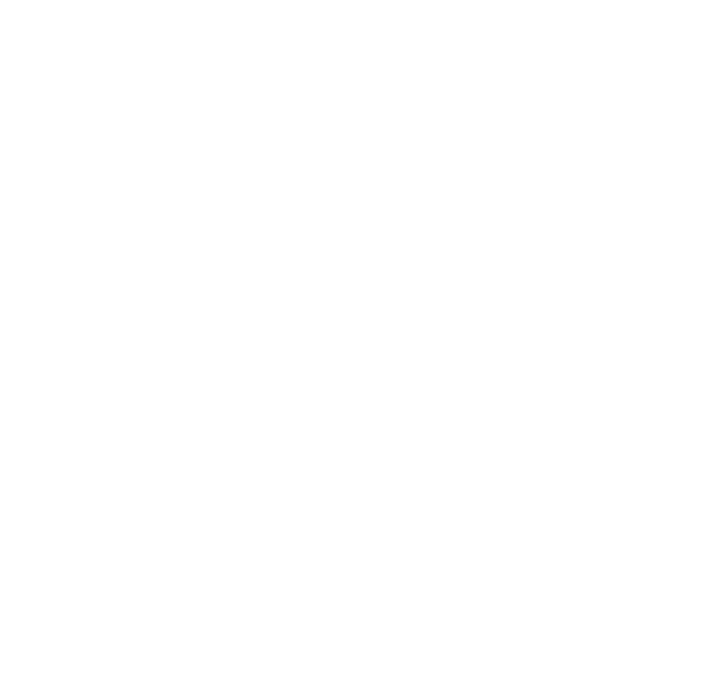
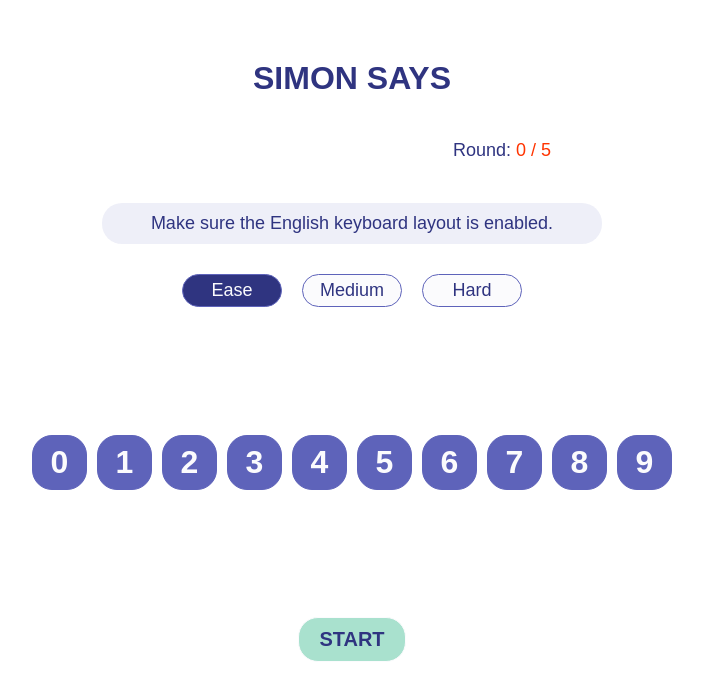
Before and after one commit to radomskaia/simon-says, a website built with Vite: page simon-says/index.html in a window 1280 px wide. Shown: the whole page, without its empty margins (288-991 px from the left). Built offline with nearby package versions, Linux system fonts and the light colour scheme.

Commit message:
feat: add functions for start game and new game, add elements to gameState

```diff
--- a/simon-says/src/css/_button.css
+++ b/simon-says/src/css/_button.css
@@ -12,9 +12,13 @@
 }
 
 .actionButton {
-  padding: 10px;
+  border: solid 1px var(--static-white);
+  padding: 10px 20px;
+  font-weight: 700;
+  font-size: 2rem;
   text-transform: uppercase;
-  color: var(--static-white);
+  color: var(--dark);
+  background-color: var(--static-green);
 }
 
 .tabButton {
--- a/simon-says/src/css/base/_utils.css
+++ b/simon-says/src/css/base/_utils.css
@@ -30,8 +30,8 @@
   justify-content: center;
 }
 
-.flex_gap-48 {
-  gap: 48px;
+.flex_gap-30 {
+  gap: 30px;
 }
 
 .flex_gap-20 {
--- a/simon-says/src/css/base/_variables.css
+++ b/simon-says/src/css/base/_variables.css
@@ -2,8 +2,10 @@
   /* color */
   --primary: #5e63ba;
   --primary-alpha: rgb(94 99 186 / 50%);
+  --primary-alpha2: rgb(94 99 186 / 10%);
   --dark: #2f3480;
   --static-red: #ff3401;
+  --static-green: rgba(40, 180, 133, 0.4);
   --static-white: #fbfbfd;
   --content-background: #ecf3f8;
   --overlay: rgb(24 28 41 / 80%);
--- /dev/null
+++ b/simon-says/src/js/app.js
@@ -0,0 +1,9 @@
+import { createDOMTree } from "./createDOMTree.js";
+import { keyboard } from "./keyboard.js";
+import { newGame } from "./newGame.js";
+
+export function app() {
+  createDOMTree();
+  newGame();
+  keyboard();
+}
--- a/simon-says/src/js/createDOMTree.js
+++ b/simon-says/src/js/createDOMTree.js
@@ -1,5 +1,7 @@
 import { createDOMElement } from "./utils.js";
 import { createLevelList } from "@/js/levelTabs.js";
+import { gameState, newGame } from "@/js/newGame.js";
+import { startGame } from "@/js/startGame.js";
 
 /**
  * Creates and appends the DOM tree for the game interface.
@@ -15,7 +17,7 @@ export function createDOMTree() {
       "flex",
       "flex--column",
       "flex--align-justify-center",
-      "flex_gap-48",
+      "flex_gap-30",
     ],
   });
 
@@ -25,9 +27,14 @@ export function createDOMTree() {
     classList: ["header-primary"],
   });
 
+  allElements.gridDiv = createDOMElement({
+    classList: ["gridDiv"],
+  });
+
   allElements.roundWrapper = createDOMElement({
     tagName: "p",
     textContent: "Round: ",
+    classList: ["roundWrapper"],
   });
   allElements.roundCounter = createDOMElement({
     tagName: "span",
@@ -72,6 +79,7 @@ export function createDOMTree() {
     classList: ["button", "actionButton"],
     textContent: "start",
   });
+  allElements.actionButtons.start.addEventListener("click", startGame);
   allElements.actionButtons.repeat = createDOMElement({
     tagName: "button",
     classList: ["button", "actionButton"],
@@ -82,24 +90,40 @@ export function createDOMTree() {
     classList: ["button", "actionButton"],
     textContent: "new game",
   });
+  allElements.actionButtons.newGame.addEventListener("click", newGame);
   allElements.actionButtons.next = createDOMElement({
     tagName: "button",
     classList: ["button", "actionButton"],
     textContent: "next",
   });
 
+  allElements.buttonWrapper = createDOMElement({
+    classList: ["flex", "flex_gap-20"],
+  });
+
+  allElements.buttonWrapper.append(
+    allElements.actionButtons.start,
+    allElements.actionButtons.newGame,
+    allElements.actionButtons.next,
+  );
+
+  allElements.gridDiv.append(
+    allElements.actionButtons.repeat,
+    allElements.roundWrapper,
+  );
+
   allElements.container.append(
     allElements.headerPrimary,
-    allElements.roundWrapper,
+    allElements.gridDiv,
     allElements.outputField,
     allElements.levelList,
     allElements.keyboardWrapper,
-    ...Object.values(allElements.actionButtons),
+    allElements.buttonWrapper,
   );
 
   document.body.append(allElements.container);
 
-  return {
+  gameState.elements = {
     keyboardWrapper: allElements.keyboardWrapper,
     roundCounter: allElements.roundCounter,
     actionButtons: allElements.actionButtons,
--- a/simon-says/src/js/keyboard.js
+++ b/simon-says/src/js/keyboard.js
@@ -1,6 +1,6 @@
 import { createDOMElement } from "./utils.js";
 //import { gameLogic } from "./gameLogic.js";
-import { gameState } from "./startGame.js";
+import { gameState } from "./newGame.js";
 
 const RUSSIAN_LAYOUT = { firstChar: "а", lastChar: "я" };
 const NUMBER_LAYOUT = {
@@ -109,12 +109,20 @@ function renderKeyboard(elements) {
  * Renders the keyboard and adds event listeners for each key.
  * @param {Object} elements - An object containing the DOM elements used in the game.
  */
-export function keyboard(elements) {
-  renderKeyboard(elements);
+export function keyboard() {
+  renderKeyboard(gameState.elements);
   window.addEventListener("keydown", (event) => {
-    keyDownHandler(event, elements.keyboards, elements.keyboardWrapper);
+    keyDownHandler(
+      event,
+      gameState.elements.keyboards,
+      gameState.elements.keyboardWrapper,
+    );
   });
   window.addEventListener("keyup", (event) => {
-    keyUpHandler(event, elements.keyboards, elements.keyboardWrapper);
+    keyUpHandler(
+      event,
+      gameState.elements.keyboards,
+      gameState.elements.keyboardWrapper,
+    );
   });
 }
--- a/simon-says/src/js/levelTabs.js
+++ b/simon-says/src/js/levelTabs.js
@@ -1,5 +1,5 @@
 import { createDOMElement } from "./utils.js";
-import { gameState } from "@/js/startGame.js";
+import { gameState } from "@/js/newGame.js";
 
 function createRadioButton(id, levelInputs) {
   const liElement = createDOMElement({
@@ -25,9 +25,6 @@ function createRadioButton(id, levelInputs) {
   });
   liElement.append(inputElement, labelElement);
   liElement.addEventListener("click", (e) => {
-    if (gameState.isPlaying) {
-      return;
-    }
     gameState.level = id;
   });
   return liElement;
--- /dev/null
+++ b/simon-says/src/js/newGame.js
@@ -0,0 +1,26 @@
+export const gameState = {
+  isEnd: false,
+  roundCounter: 0,
+  level: "ease",
+  isPlaying: false,
+  sequence: "",
+  elements: {},
+};
+
+/**
+ * Initializes the game by selecting a new word, rendering its letters, and displaying the hint.
+ *  - An object containing the DOM elements used in the game.
+ */
+export function newGame() {
+  gameState.elements.levelInputs[gameState.level].checked = true;
+  gameState.roundCounter = 0;
+  gameState.elements.roundCounter = gameState.roundCounter;
+  gameState.elements.levelList.classList.remove("no-pointer-events");
+  Object.entries(gameState.elements.actionButtons).forEach(([key, value]) => {
+    if (key === "start") {
+      value.classList.remove("display-none");
+      return;
+    }
+    value.classList.add("display-none");
+  });
+}
--- a/simon-says/src/js/startGame.js
+++ b/simon-says/src/js/startGame.js
@@ -1,19 +1,13 @@
-import { keyboard } from "@/js/keyboard.js";
+import { gameState } from "./newGame.js";
 
-export const gameState = {
-  isEnd: false,
-  roundCounter: 0,
-  level: "ease",
-  isPlaying: false,
-  sequence: "",
-};
-
-/**
- * Initializes the game by selecting a new word, rendering its letters, and displaying the hint.
- * @param {Object} elements - An object containing the DOM elements used in the game.
- */
-export function startGame(elements) {
-  elements.levelInputs[gameState.level].checked = true;
-  gameState.roundCounter = 0;
-  elements.roundCounter = gameState.roundCounter;
+export function startGame() {
+  gameState.isPlaying = true;
+  gameState.elements.levelList.classList.add("no-pointer-events");
+  Object.entries(gameState.elements.actionButtons).forEach(([key, value]) => {
+    if (key === "start") {
+      value.classList.add("display-none");
+      return;
+    }
+    value.classList.remove("display-none");
+  });
 }
--- a/simon-says/src/main.js
+++ b/simon-says/src/main.js
@@ -0,0 +1,3 @@
+import { app } from './js/app.js';
+
+app();
--- a/simon-says/src/style.css
+++ b/simon-says/src/style.css
@@ -1,8 +1,8 @@
 @import "css/base/_variables.css";
 @import "css/base/_typography.css";
-@import "css/base/_utils.css";
 @import "css/_button.css";
 @import "css/_keyboard.css";
+@import "css/base/_utils.css";
 
 /* base */
 *,
@@ -31,3 +31,27 @@ a:visited{
 ul{
   list-style: none;
 }
+
+.gridDiv {
+  display: grid;
+  place-items: center center;
+  grid-template-columns: 1fr 1fr;
+  width: 100%;
+  max-width: 600px;
+}
+
+.roundWrapper {
+  align-content: center;
+  grid-column-start: 2;
+  min-height: 46px;
+}
+
+.outputField {
+  border-radius: 20px;
+  padding: 10px;
+  width: 100%;
+  max-width: 500px;
+  text-align: center;
+  color: var(--dark);
+  background-color: var(--primary-alpha2);
+}
```
